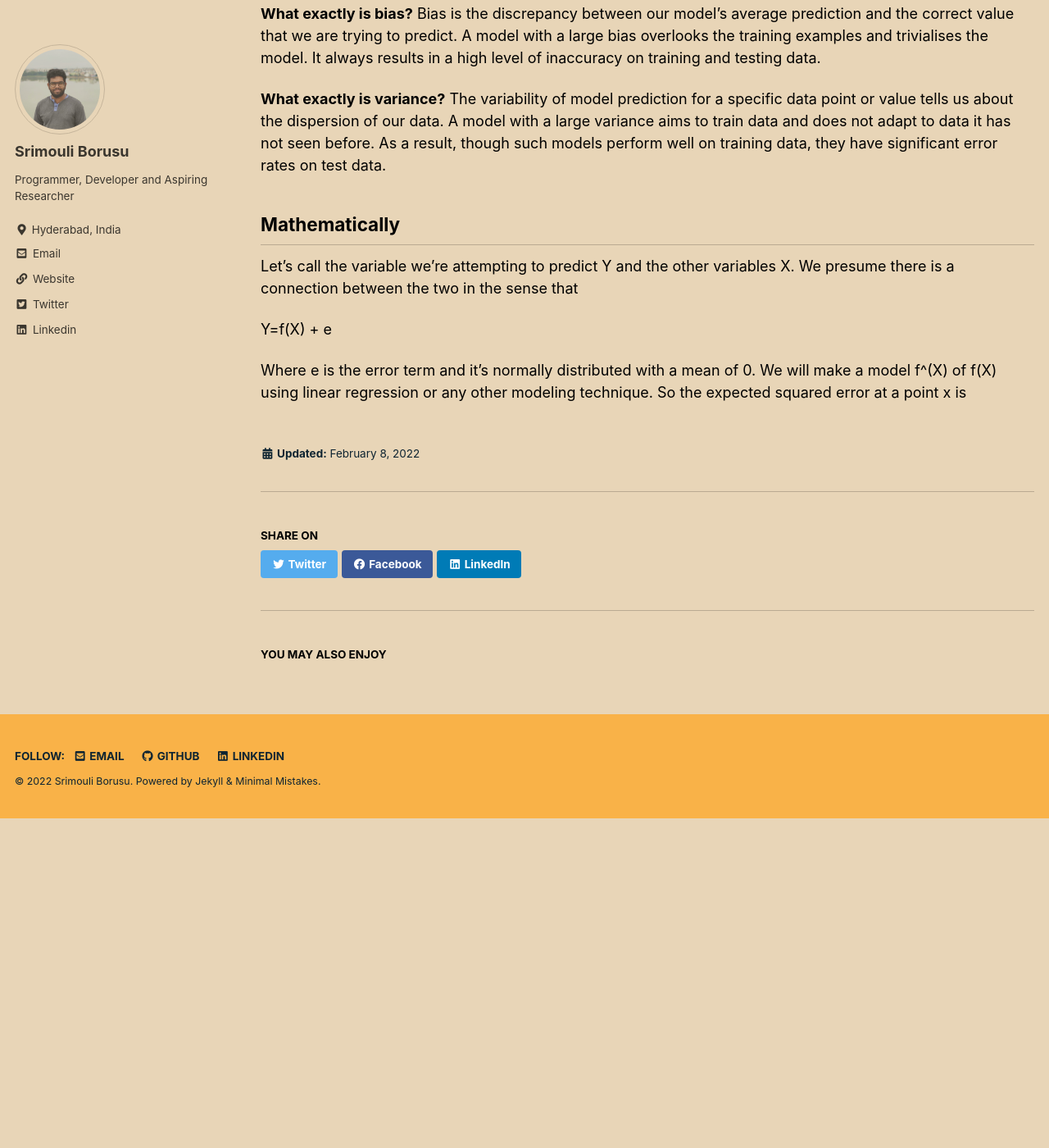
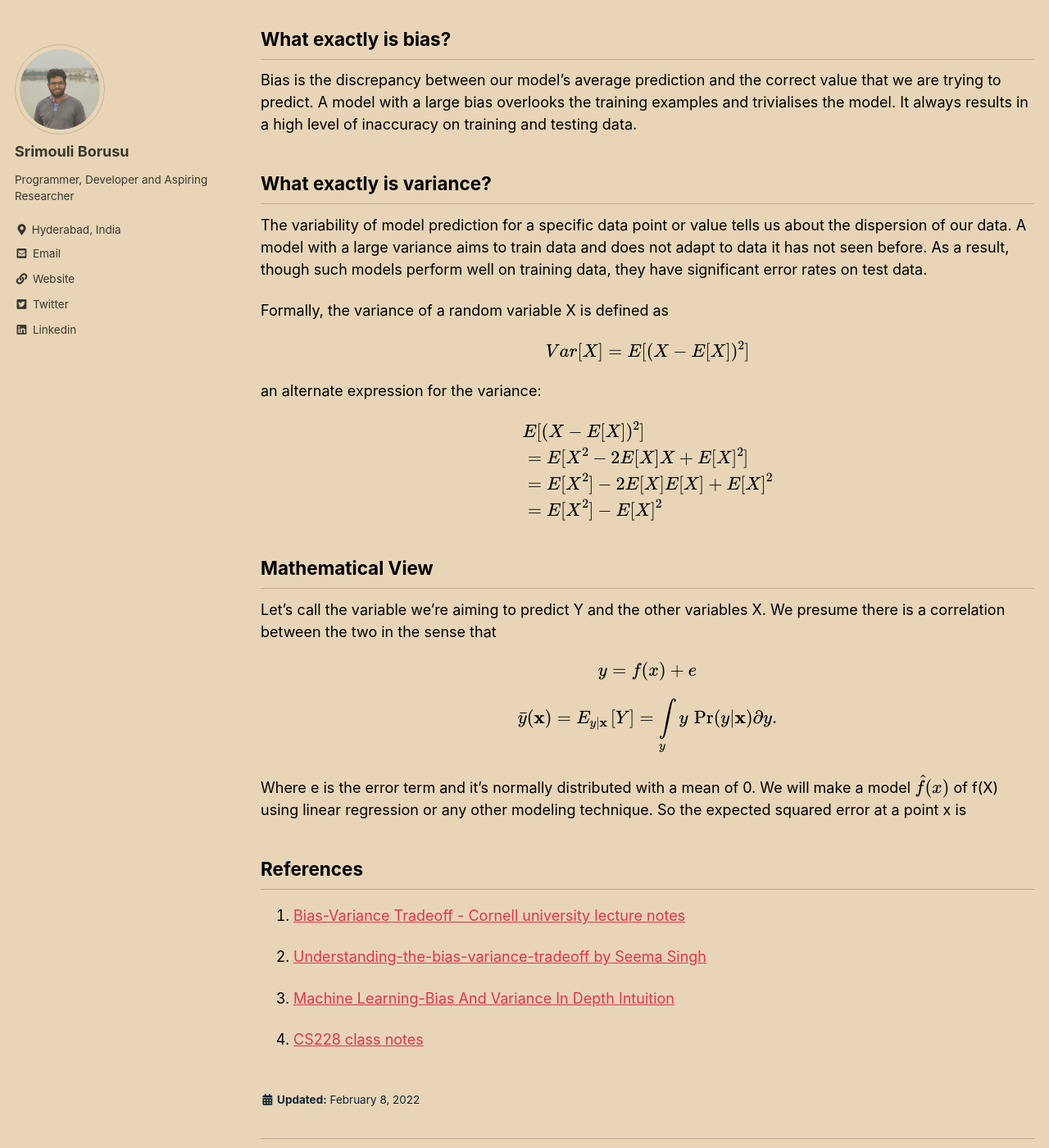
Before and after one commit to srimouli04/srimouli04.github.io_archiv2, a Jekyll site: the page built from _posts/2022-02-08-Bias_and_Variance.md, in a window 1280 px wide and 1400 px high, scrolled down 452 px. Shown: the whole window at 82% size. Built offline with Jekyll 4.4.1, drawn with Linux system fonts in a browser that asks for light colours; cached includes are drawn as plain includes; formulas are drawn with MathJax 3; before the commit the page ends 1450 px from its top, so only the background shows below that; some of the changed text lies outside the part shown.

Commit message:
Resume and post updated

```diff
--- /dev/null
+++ b/_data/options.yml
@@ -0,0 +1,2 @@
+mathjax: true
+lato_font_load: true
--- a/_includes/head.html
+++ b/_includes/head.html
@@ -13,6 +13,16 @@
   document.documentElement.className = document.documentElement.className.replace(/\bno-js\b/g, '') + ' js ';
 </script>
 
+  <!-- Google Fonts loaded here depending on setting in _data/options.yml true loads font, blank does not-->
+  {%- if site.data.options.lato_font_load -%}
+  <link href='//fonts.googleapis.com/css?family=Lato:400,400italic' rel='stylesheet' type='text/css'>
+  {%- endif -%}
+
+  <!-- Load up MathJax script if needed ... specify in /_data/options.yml file-->
+  {%- if site.data.options.mathjax -%}
+  <script type="text/javascript" src="https://cdnjs.cloudflare.com/ajax/libs/mathjax/2.7.5/latest.js?config=TeX-AMS_CHTML"></script>
+  {%- endif -%}
+
 <!-- For all browsers -->
 <link rel="stylesheet" href="{{ '/assets/css/main.css' | relative_url }}">
 <link rel="preload" href="https://cdn.jsdelivr.net/npm/@fortawesome/fontawesome-free@5/css/all.min.css" as="style" onload="this.onload=null;this.rel='stylesheet'">
--- a/_posts/2022-02-08-Bias_and_Variance.md
+++ b/_posts/2022-02-08-Bias_and_Variance.md
@@ -5,27 +5,66 @@ author_profile: true
 title: Bias and Variance Trade-off
 toc: true
 toc_label : Table of contents
-toc_icon: "cog"
+toc_icon: "list"
 canonical_url: "https://srimouli04.github.io/Bias_and_Variance_Trade-off"
 excerpt: "The pros and cons of bias and variance trade off"
+toc_sticky : false
+
+header-includes: |
+    \usepackage{tikz,pgfplots}
+    \usepackage{fancyhdr}
+    \pagestyle{fancy}
+    \fancyhead[CO,CE]{This is fancy}
+    \fancyfoot[CO,CE]{So is this}
+    \fancyfoot[LE,RO]{\thepage}
 
 ---
 
-# Bias and Variance Trade-off
 
 It's critical to understand prediction mistakes whenever we talk about model prediction (bias and variance). The capacity of a model to minimise bias and variation is subject to a tradeoff. Gaining a good comprehension of these inaccuracies will assist us not just in developing correct models, but also in eliminating the errors of overfitting and underfitting.
 
-<b>What exactly is bias?</b>
+## What exactly is bias?
+
 Bias is the discrepancy between our model's average prediction and the correct value that we are trying to predict. A model with a large bias overlooks the training examples and trivialises the model. It always results in a high level of inaccuracy on training and testing data.
 
-<b>What exactly is variance?</b>
+## What exactly is variance?
+
 The variability of model prediction for a specific data point or value tells us about the dispersion of our data. A model with a large variance aims to train data and does not adapt to data it has not seen before. As a result, though such models perform well on training data, they have significant error rates on test data.
 
-## Mathematically
-Let's call the variable we're attempting to predict Y and the other variables X. We presume there is a connection between the two in the sense that
+Formally, the variance of a random variable X is defined as
 
-Y=f(X) + e
+$$Var[X] = E[(X - E[X])^2] $$
+
+an alternate expression for the variance:
+
+$$
+\begin{align*}
+& E[(X - E[X])^2] \\
+&= E[X^2 - 2E[X]X + E[X]^2] \\
+&= E[X^2] - 2E[X]E[X] + E[X]^2 \\
+&= E[X^2] - E[X]^2
+\end{align*}
+$$
+
+
+## Mathematical View
+
+Let's call the variable we're aiming to predict Y and the other variables X. We presume there is a correlation between the two in the sense that
+
+$$ y = f(x) + e $$
+
+$$\bar{y}(\mathbf{x}) = E_{y \vert \mathbf{x}} \left[Y\right] = \int\limits_y y \, \Pr(y \vert \mathbf{x}) \partial y.$$
 
 Where e is the error term and it’s normally distributed with a mean of 0.
-We will make a model f^(X) of f(X) using linear regression or any other modeling technique.
+We will make a model $$\hat {f}(x)$$ of f(X) using linear regression or any other modeling technique.
 So the expected squared error at a point x is
+
+## References
+
+1. [ Bias-Variance Tradeoff - Cornell university lecture notes](https://www.cs.cornell.edu/courses/cs4780/2018fa/lectures/lecturenote12.html)
+
+2. [Understanding-the-bias-variance-tradeoff by Seema Singh](https://towardsdatascience.com/understanding-the-bias-variance-tradeoff-165e6942b229)
+
+3. [Machine Learning-Bias And Variance In Depth Intuition](https://www.youtube.com/watch?v=BqzgUnrNhFM)
+
+4. [CS228 class notes](https://ermongroup.github.io/cs228-notes/preliminaries/probabilityreview/)
```
Also changed, not shown: 2 other files.
